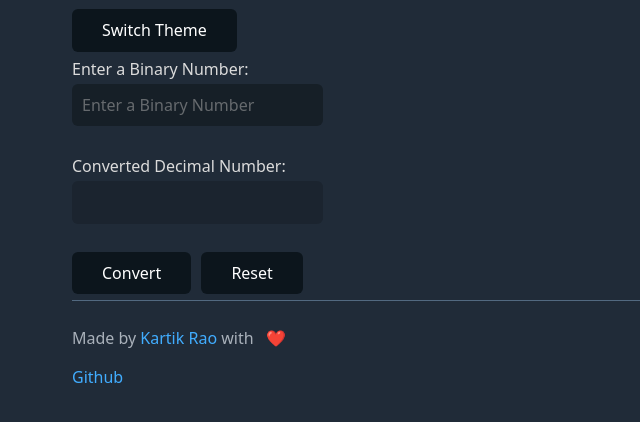
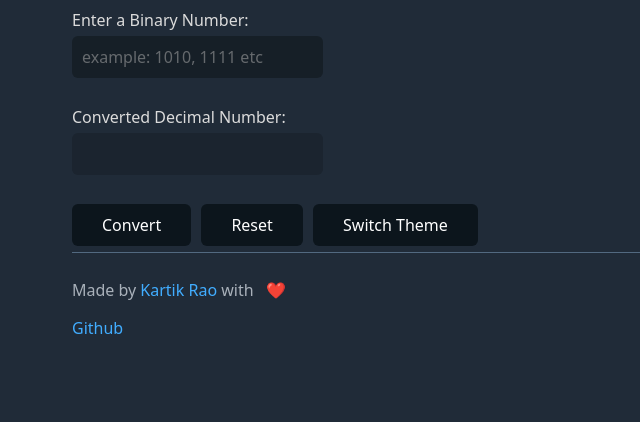
Before and after one commit to kr40/bin2dec, a website built with Vite: page src/index.html in a window 1280 px wide. Shown: the part 76-498 px from the top of the page, without its empty margins (178-818 px from the left). Built offline with nearby package versions, Linux system fonts and the light colour scheme.

Commit message:
changed theme button location

```diff
--- a/src/index.html
+++ b/src/index.html
@@ -6,7 +6,7 @@
 		<meta name="viewport" content="width=device-width, initial-scale=1.0" />
 
 		<!-- Other Links -->
-		<link rel="icon" type="image/svg+xml" href="favicon.svg" />
+		<link rel="icon" type="image/svg+xml" href="/favicon.svg" />
 
 		<!-- CSS Reset -->
 		<link href="https://unpkg.com/sanitize.css" rel="stylesheet" />
@@ -29,18 +29,19 @@
 	<body>
 		<header>
 			<h1>Binary to Decimal Converter</h1>
-			<button class="switchThemeBtn">Switch Theme</button>
 		</header>
 
 		<main class="container">
 			<label for="binary">Enter a Binary Number:</label>
-			<input type="number" name="binary" id="binaryVal" placeholder="Enter a Binary Number" /> <br />
+			<input type="number" name="binary" id="binaryVal" placeholder="example: 1010, 1111 etc" /> <br />
 			<label for="decimal">Converted Decimal Number:</label>
 			<input type="number" name="decimal" id="decimalVal" disabled /> <br />
 			<div class="btns">
 				<button class="convertBtn">Convert</button>
 				<button class="resetBtn">Reset</button>
+				<button class="switchThemeBtn">Switch Theme</button>
 			</div>
+
 			<footer>
 				<p>Made by <a href="https://github.com/kr40" target="_blank">Kartik Rao</a> with &nbsp; ❤️</p>
 				<a href="https://github.com/kr40/bin2dec" target="_blank">Github</a>
--- a/src/styles/style.css
+++ b/src/styles/style.css
@@ -5,6 +5,7 @@
 /** Your styles go here */
 
 h1 {
+	margin-bottom: 80px;
 	font-family: Overpass, monospace;
 	text-align: center;
 }
@@ -18,7 +19,7 @@ p {
 	flex-direction: column;
 	align-items: center;
 	justify-content: center;
-	height: 50vh;
+	height: 80vh;
 }
 
 header {
@@ -28,10 +29,6 @@ header {
 	justify-content: center;
 }
 
-.switchThemeBtn {
-	margin: 50px auto;
-}
-
 footer {
 	margin-top: 100px;
 	text-align: center;
```
